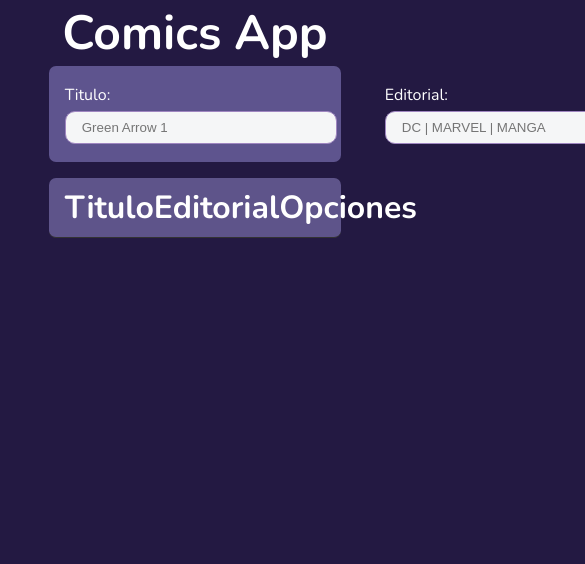
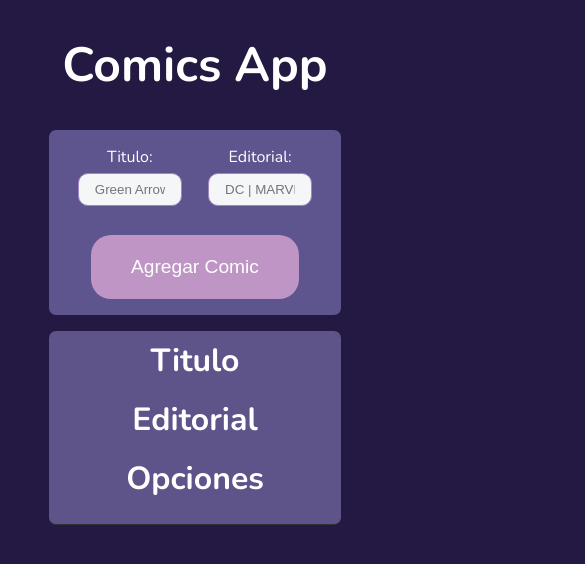
Before and after one commit to Folkrom/comics-app, a website: page public/index.html in a window 390 px wide. Shown: the top 564 px of the page, 585 px wide, since content can reach past the window. Drawn offline with nearby package versions, Linux system fonts and the light colour scheme; no server answers.

Commit message:
temp responsive CSS added

```diff
--- a/public/css/styles.css
+++ b/public/css/styles.css
@@ -17,11 +17,13 @@ body {
 #main-title {
   font-size: 3rem;
   text-align: center;
+  margin: 2rem 0;
 }
 
 .Form {
   margin: auto;
   display: flex;
+  flex-wrap: wrap;
   justify-content: space-between;
   align-items: center;
   padding: 1rem;
@@ -35,10 +37,12 @@ body {
   display: flex;
   justify-content: center;
   align-items: center;
+  margin-bottom: 0.5rem;
 }
 
 .Form .divs {
-    width: 20rem;
+  width: 100%;
+  max-width: 20rem;
 }
 
 .Form .rep {
@@ -46,7 +50,8 @@ body {
 }
 
 .Form input {
-    width: 17rem;
+  width: 100%;
+  max-width: 17rem;
   background: #f5f6f7;
   padding: 0.5rem 1rem;
   border: 1px solid #9f86c0;
@@ -68,9 +73,9 @@ body {
   cursor: pointer;
   border: none;
   display: block;
-    width: 16rem;
+  width: 100%;
+  max-width: 16rem;
   height: 4rem;
-
 }
 
 .Form button:hover {
@@ -84,6 +89,7 @@ body {
 #submit-status {
   text-align: center;
   font-size: 1.2rem;
+  margin-top: 1rem;
 }
 
 #total-comics {
@@ -93,6 +99,7 @@ body {
 .Card {
   margin: auto;
   display: flex;
+  flex-wrap: wrap;
   justify-content: space-between;
   align-items: center;
   background: #5e548a;
@@ -123,9 +130,6 @@ body {
   background-color: #ff7777;
 }
 
-
-
-
 .line-through {
   text-decoration: line-through;
   color: #777 !important;
@@ -134,3 +138,58 @@ body {
 .hide-button {
   display: none;
 }
+
+@media (max-width: 768px) {
+    .Form {
+      flex-wrap: wrap;
+      justify-content: center;
+      text-align: center;
+    }
+
+    .Form > div {
+      width: 100%;
+    }
+
+    .Form .divs {
+      width: 100%;
+      margin-bottom: 1rem;
+    }
+
+    .Form input {
+      width: 80%;
+      margin: 0.3rem auto;
+    }
+
+    .Form button {
+      width: 80%;
+    }
+
+    #total-comics {
+      margin-left: 0;
+    }
+
+    .Card {
+      flex-wrap: wrap;
+      text-align: center;
+    }
+
+    .Card > div {
+      width: 100%;
+      margin-bottom: 1rem;
+    }
+
+    .Header {
+      flex-wrap: wrap;
+      text-align: center;
+      margin-bottom: 5px;
+    }
+
+    .Card-button {
+      flex-wrap: wrap;
+      justify-content: center;
+    }
+
+    .Card-button button {
+      margin: 0.3rem;
+    }
+  }
```
Lines whose indentation alone changed are shown as unchanged.
